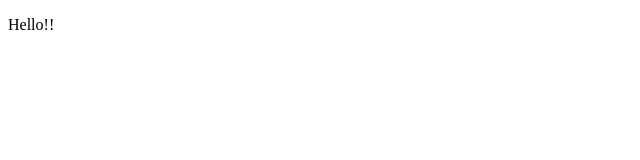
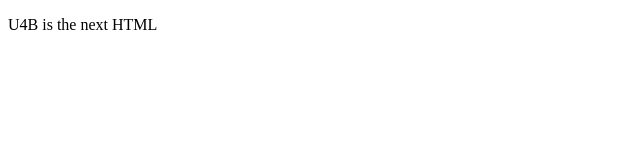
Before and after one commit to Chaba07/chaba07.github.io, a plain HTML site: page index.html in a window 1280 px wide. Shown: the whole page, without its empty margins (0-640 px from the left). Drawn offline with Linux system fonts and the light colour scheme.

Commit message:
update index

```diff
--- a/index.html
+++ b/index.html
@@ -1,6 +1,6 @@
 <!DOCTYPE html>
 <html>
   <body>
-    <p>Hello!!</p>
+    <p> U4B is the next HTML</p>
   </body>
 <html>
```
